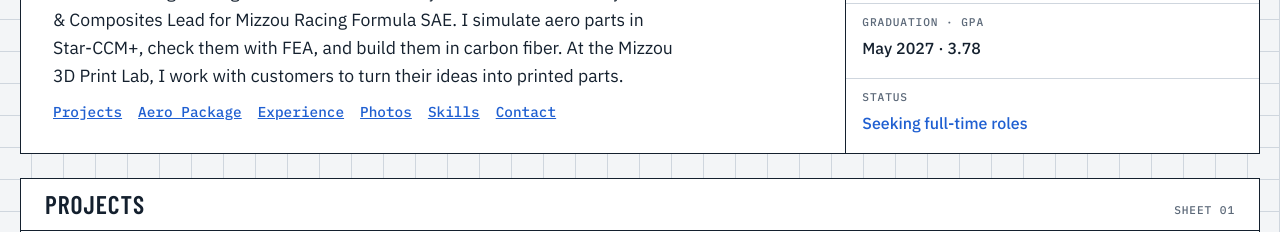
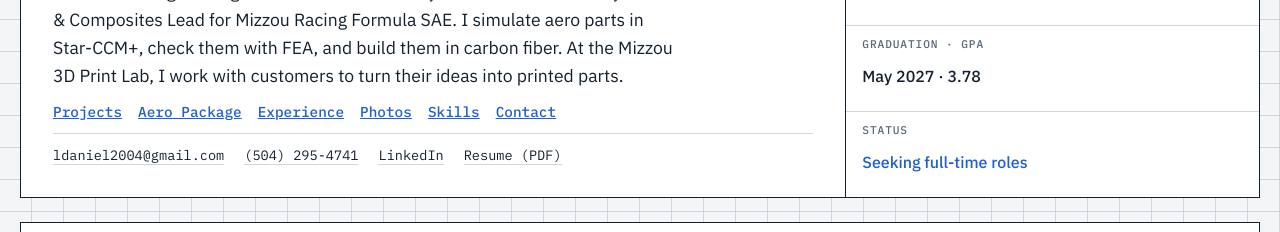
Before and after one commit to ldaniel2004/ldaniel2004.github.io, a plain HTML site: page index.html in a window 1280 px wide. Shown: the part 204-436 px from the top of the page. Drawn offline with nearby package versions, Linux system fonts and the light colour scheme.

Commit message:
Update index.html

```diff
--- a/index.html
+++ b/index.html
@@ -70,6 +70,10 @@ a:focus-visible { outline: 2px solid var(--accent); outline-offset: 2px; }
 .value { font-weight: 500; }
 .links { display: flex; gap: 16px; flex-wrap: wrap; font: 500 0.9rem var(--font-mono); }
 
+.contact-strip { display: flex; flex-wrap: wrap; gap: 6px 20px; padding-top: 12px; border-top: 1px solid var(--line); font: 0.85rem var(--font-mono); }
+.contact-strip a { color: var(--ink); text-decoration: none; border-bottom: 1px solid var(--line); }
+.contact-strip a:hover { color: var(--accent); border-bottom-color: var(--accent); }
+.contact-strip a:focus-visible { outline: 2px solid var(--accent); outline-offset: 2px; }
 .todo {
   color: var(--todo); background: var(--todo-bg);
   border: 1px dashed var(--todo); padding: 0 6px; border-radius: 3px;
@@ -243,6 +247,12 @@ footer { font: 0.75rem var(--font-mono); color: var(--muted); text-align: right;
         <a href="#photos">Photos</a>
         <a href="#skills">Skills</a>
         <a href="#contact">Contact</a>
+      </div>
+      <div class="contact-strip">
+        <a href="mailto:ldaniel2004@gmail.com">ldaniel2004@gmail.com</a>
+        <a href="tel:+15042954741">(504) 295-4741</a>
+        <a href="https://www.linkedin.com/in/leo-daniel-70816828b">LinkedIn</a>
+        <a href="Leo_Daniel_Resume.pdf" target="_blank" rel="noopener">Resume (PDF)</a>
       </div>
     </div>
     <div class="tb-cells">
@@ -598,6 +608,7 @@ footer { font: 0.75rem var(--font-mono); color: var(--muted); text-align: right;
       <p style="margin:0">I'm looking for full-time mechanical engineering roles starting after I graduate in May 2027.</p>
       <div class="links">
         <span>Email: <a href="mailto:ldaniel2004@gmail.com">ldaniel2004@gmail.com</a></span>
+        <span>Phone: <a href="tel:+15042954741">(504) 295-4741</a></span>
         <a href="https://www.linkedin.com/in/leo-daniel-70816828b">LinkedIn</a>
         <a href="Leo_Daniel_Resume.pdf" target="_blank" rel="noopener">Resume (PDF)</a>
       </div>
```
